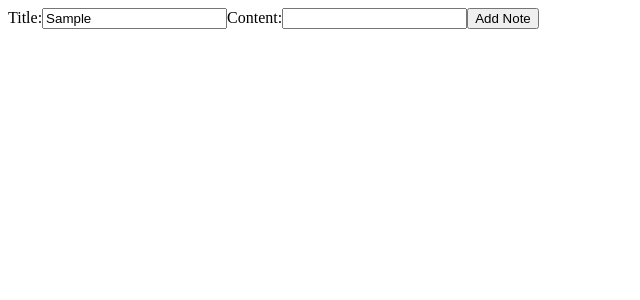
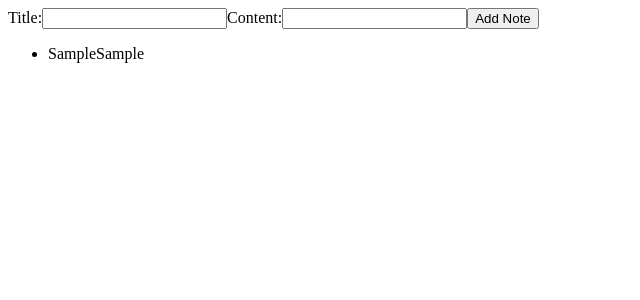
Before and after one commit to jorge92teixeira/Notes-App, a React (Create React App) app in the folder frontend/: page / in a window 1280 px wide. Both pictures are taken after typing "Sample", "Sample" into the empty fields and a click on the button "Add Note". Shown: the top 300 px of the page, without its empty margins (0-640 px from the left). Built offline with nearby package versions, Linux system fonts and the light colour scheme.

Commit message:
VisibleNoteList contaienr component (closes #50)

```diff
--- a/frontend/src/actions/index.js
+++ b/frontend/src/actions/index.js
@@ -1,5 +1,4 @@
 /* eslint-disable no-plusplus */
-/* eslint-disable import/prefer-default-export */
 let nextNoteId = 0;
 export const addNote = (title, content) => (
   {
@@ -10,16 +9,14 @@ export const addNote = (title, content) => (
   }
 );
 
-export const setVisibilityFilter = (filter) => {
-  return {
+export const setVisibilityFilter = (filter) => (
+  {
     type: 'SET_VISIBILITY_FILTER',
     filter,
-  };
-};
+  });
 
-export const toggleNote = (id) => {
-  return {
+export const toggleNote = (id) => (
+  {
     type: 'TOGGLE_NOTE',
     id,
-  };
-};
+  });
--- a/frontend/src/components/AddNote.js
+++ b/frontend/src/components/AddNote.js
@@ -17,6 +17,7 @@ const AddNote = ({ dispatch }) => {
           }
           dispatch(addNote(inputTitle.value, inputContent.value));
           inputContent.value = '';
+          inputTitle.value = '';
         }}
       >
         Title:
--- a/frontend/src/components/App.js
+++ b/frontend/src/components/App.js
@@ -1,9 +1,11 @@
 import React from 'react';
 import AddNote from './AddNote';
+import VisibleNoteList from './VisibleNoteList';
 
 const App = () => (
   <div>
     <AddNote />
+    <VisibleNoteList />
   </div>
 );
 
--- a/frontend/src/components/Note.js
+++ b/frontend/src/components/Note.js
@@ -12,7 +12,7 @@ const Note = ({
   <li
     onClick={onClick}
     style={{
-      textDecoration: completed ? 'line-through' : NamedNodeMap,
+      textDecoration: completed ? 'line-through' : 'none',
     }}
   >
     {title}
--- a/frontend/src/components/NoteList.js
+++ b/frontend/src/components/NoteList.js
@@ -1,15 +1,12 @@
+/* eslint-disable react/jsx-props-no-spreading */
 import React from 'react';
 import PropTypes from 'prop-types';
 import Note from './Note';
 
 const NoteList = ({ notes, onNoteClick }) => (
   <ul>
-    {notes.map((note) =>
-      <Note
-        key={note.id}
-        onClick={() => onNoteClick(note.id)}
-      />
-    )}
+    {notes
+      .map((note) => <Note key={note.id} {...note} onClick={() => onNoteClick(note.id)} />)}
   </ul>
 );
 
--- a/frontend/src/components/VisibleNoteList.js
+++ b/frontend/src/components/VisibleNoteList.js
@@ -1,2 +1,35 @@
 import { connect } from 'react-redux';
 import { toggleNote } from '../actions';
+import NoteList from './NoteList';
+
+const getVisibleNotes = (notes, filter) => {
+  switch (filter) {
+    case 'SHOW_ALL':
+      return notes;
+    case 'SHOW_COMPLETED':
+      return notes.filter((n) => n.completed);
+    case 'SHOW_ACTIVE':
+      return notes.filter((n) => !n.completed);
+    default:
+      throw new Error(`Unknow filter: ${filter}`);
+  }
+};
+
+const mapStateToProps = (state) => (
+  {
+    notes: getVisibleNotes(state.notes, state.visibilityFilter),
+  });
+
+const mapDispatchToProps = (dispatch) => (
+  {
+    onNoteClick: (id) => {
+      dispatch(toggleNote(id));
+    },
+  });
+
+const VisibleNoteList = connect(
+  mapStateToProps,
+  mapDispatchToProps,
+)(NoteList);
+
+export default VisibleNoteList;
--- a/frontend/src/index.js
+++ b/frontend/src/index.js
@@ -7,6 +7,9 @@ import notesAppReducer from './reducers/notesAppReducer';
 import App from './components/App';
 
 const store = createStore(notesAppReducer);
+store.subscribe(() => {
+  console.log(store.getState());
+});
 
 ReactDom.render(
   <Provider store={store}>
--- a/frontend/src/reducers/notes.js
+++ b/frontend/src/reducers/notes.js
@@ -5,6 +5,7 @@ const note = (state, action) => {
         id: action.id,
         title: action.title,
         content: action.content,
+        completed: false,
       };
     case 'TOGGLE_NOTE':
       if (state.id !== action.id) {
@@ -27,7 +28,7 @@ const notes = (state = [], action) => {
         note(undefined, action),
       ];
     case 'TOGGLE_NOTE':
-      return state.map((t) => note(t, action));
+      return state.map((n) => note(n, action));
     default:
       return state;
   }
```
